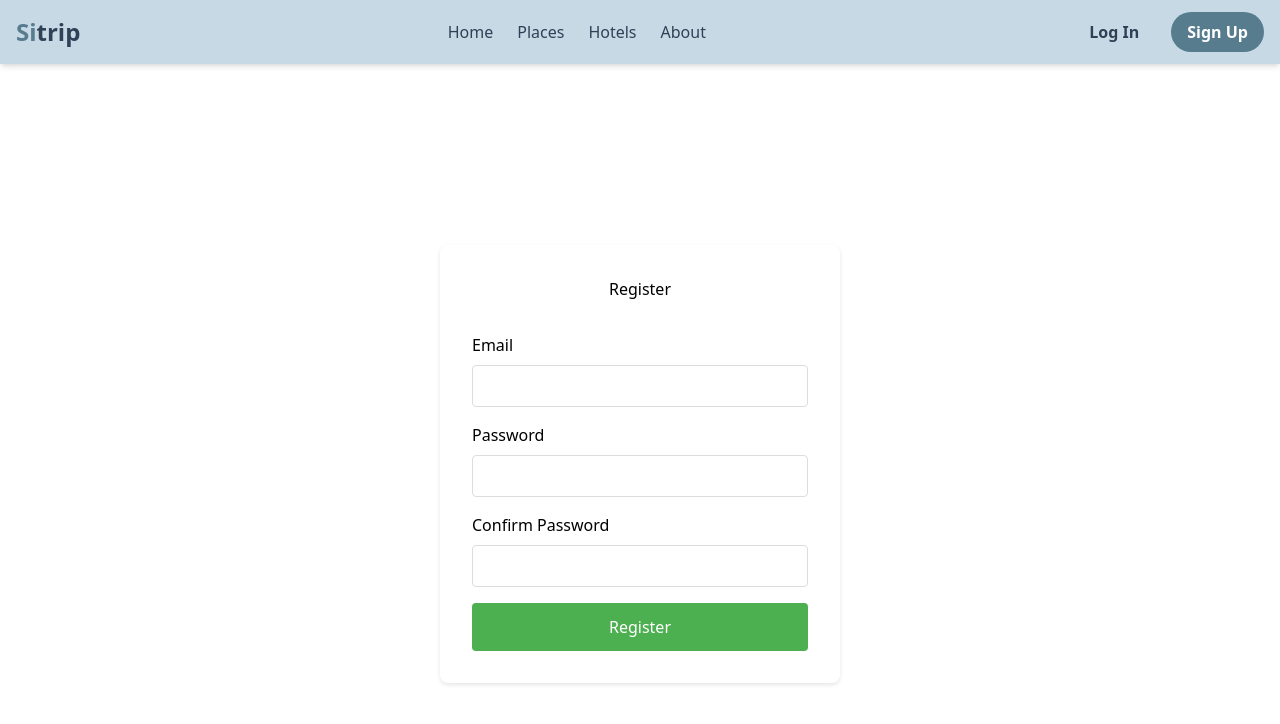
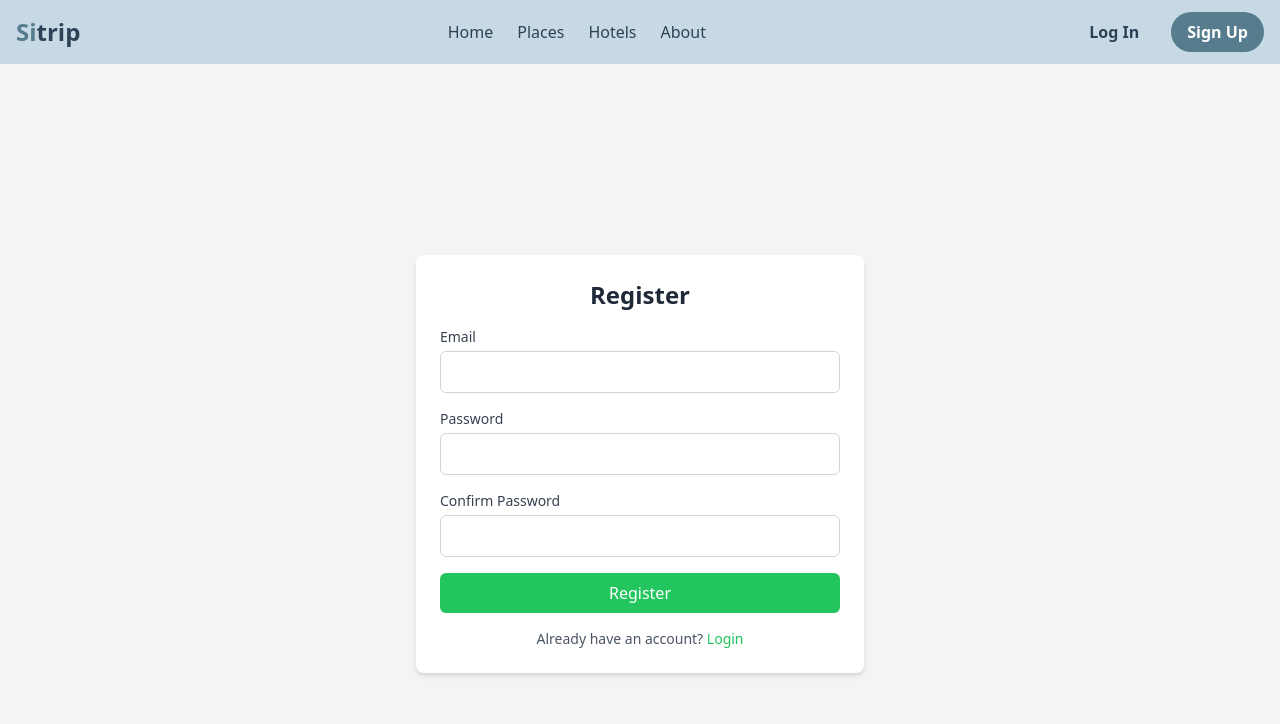
Before and after one commit to mjkhader/SITRIPROJECT, a Vue app: page /register in a window 1280 px wide. Shown: the top 724 px of the page. Built offline with nearby package versions, Linux system fonts and the light colour scheme; the HTML template or start-up script is replaced by a standard one.

Commit message:
using tailwind

```diff
--- a/src/views/auth/LoginView.vue
+++ b/src/views/auth/LoginView.vue
@@ -17,10 +17,10 @@ async function handleLogin() {
     // Check if there's a stored route in localStorage
     const redirectTo = localStorage.getItem("redirectTo");
     if (redirectTo) {
-      localStorage.removeItem("redirectTo"); // Clear the stored route after use
-      router.push(redirectTo); // Redirect to the stored route
+      localStorage.removeItem("redirectTo"); // Clear stored route
+      router.push(redirectTo);
     } else {
-      router.push("/"); // Default to home if no route is stored
+      router.push("/"); // Default redirect
     }
   } catch (error) {
     errorMessage.value = error as string;
@@ -29,78 +29,48 @@ async function handleLogin() {
 </script>
 
 <template>
-  <div class="auth-container">
-    <form @submit.prevent="handleLogin" class="auth-form">
+  <div class="flex justify-center items-center min-h-screen bg-gray-100 p-4">
+    <form @submit.prevent="handleLogin" class="bg-white p-6 rounded-lg shadow-md w-full max-w-md">
+      <h2 class="text-2xl font-semibold text-center text-gray-800 mb-4">Login</h2>
 
-      <div class="form-group">
-        <label for="email">Email</label>
-        <input id="email" type="email" v-model="email" required />
+      <div class="mb-4">
+        <label for="email" class="block text-sm font-medium text-gray-700">Email</label>
+        <input
+          id="email"
+          type="email"
+          v-model="email"
+          required
+          class="mt-1 block w-full p-2 border border-gray-300 rounded-md focus:outline-none focus:ring-green-500 focus:border-green-500"
+        />
       </div>
 
-      <div class="form-group">
-        <label for="password">Password</label>
-        <input id="password" type="password" v-model="password" required />
+      <div class="mb-4">
+        <label for="password" class="block text-sm font-medium text-gray-700">Password</label>
+        <input
+          id="password"
+          type="password"
+          v-model="password"
+          required
+          class="mt-1 block w-full p-2 border border-gray-300 rounded-md focus:outline-none focus:ring-green-500 focus:border-green-500"
+        />
       </div>
 
-      <div v-if="errorMessage" class="error-message">{{ errorMessage }}</div>
+      <div v-if="errorMessage" class="text-red-500 text-sm mb-4">
+        {{ errorMessage }}
+      </div>
 
-      <button type="submit" :disabled="authStore.loading">
+      <button
+        type="submit"
+        :disabled="authStore.loading"
+        class="w-full bg-green-500 text-white py-2 rounded-md font-medium hover:bg-green-600 transition disabled:bg-gray-400"
+      >
         {{ authStore.loading ? "Logging in..." : "Login" }}
       </button>
+
+      <p class="mt-4 text-sm text-center text-gray-600">
+        Don't have an account?
+        <router-link to="/register" class="text-green-500 hover:underline">Sign Up</router-link>
+      </p>
     </form>
   </div>
 </template>
-
-<style scoped>
-.auth-container {
-  display: flex;
-  justify-content: center;
-  align-items: center;
-  min-height: 100vh;
-  padding: 2rem;
-}
-
-.auth-form {
-  background: white;
-  padding: 2rem;
-  border-radius: 8px;
-  box-shadow: 0 2px 4px rgba(0, 0, 0, 0.1);
-  width: 100%;
-  max-width: 400px;
-}
-
-.form-group {
-  margin-bottom: 1rem;
-}
-
-label {
-  display: block;
-  margin-bottom: 0.5rem;
-}
-
-input {
-  width: 100%;
-  padding: 0.5rem;
-  border: 1px solid #ddd;
-  border-radius: 4px;
-}
-
-.error-message {
-  color: red;
-  margin-bottom: 1rem;
-}
-
-button {
-  width: 100%;
-  padding: 0.75rem;
-  background: #4caf50;
-  color: white;
-  border: none;
-  border-radius: 4px;
-  cursor: pointer;
-}
-
-button:disabled {
-  background: #ccc;
-}
-</style>
--- a/src/views/auth/RegisterView.vue
+++ b/src/views/auth/RegisterView.vue
@@ -1,35 +1,35 @@
 <script setup lang="ts">
-import { ref } from 'vue';
-import { useRouter } from 'vue-router';
-import { useAuthStore } from '../../stores/auth';
-import type { RegisterData } from '../../types/user';
+import { ref } from "vue";
+import { useRouter } from "vue-router";
+import { useAuthStore } from "../../stores/auth";
+import type { RegisterData } from "../../types/user";
 
 const router = useRouter();
 const authStore = useAuthStore();
 
 const formData = ref<RegisterData>({
-  email: '',
-  password: '',
-  confirmPassword: '',
+  email: "",
+  password: "",
+  confirmPassword: "",
 });
 
-const errorMessage = ref('');
+const errorMessage = ref("");
 
 async function handleSubmit() {
   if (formData.value.password !== formData.value.confirmPassword) {
-    errorMessage.value = 'Passwords do not match';
+    errorMessage.value = "Passwords do not match";
     return;
   }
 
   // Check if email is valid
   if (!formData.value.email || !formData.value.email.trim()) {
-    errorMessage.value = 'Email is required';
+    errorMessage.value = "Email is required";
     return;
   }
 
   try {
     await authStore.register(formData.value.email, formData.value.password);
-    router.push('/'); // Redirect to home after successful registration
+    router.push("/"); // Redirect to home after successful registration
   } catch (error) {
     errorMessage.value = error as string;
   }
@@ -37,106 +37,74 @@ async function handleSubmit() {
 </script>
 
 <template>
-  <div class="register-container">
-    <form @submit.prevent="handleSubmit" class="register-form">
-      <h2>Register</h2>
+  <div class="flex justify-center items-center min-h-screen bg-gray-100 p-4">
+    <form
+      @submit.prevent="handleSubmit"
+      class="bg-white p-6 rounded-lg shadow-md w-full max-w-md"
+    >
+      <h2 class="text-2xl font-semibold text-center text-gray-800 mb-4">
+        Register
+      </h2>
 
-      <div class="form-group">
-        <label for="email">Email</label>
+      <div class="mb-4">
+        <label for="email" class="block text-sm font-medium text-gray-700"
+          >Email</label
+        >
         <input
           id="email"
           type="email"
           v-model="formData.email"
           required
+          class="mt-1 block w-full p-2 border border-gray-300 rounded-md focus:outline-none focus:ring-green-500 focus:border-green-500"
         />
       </div>
 
-      <div class="form-group">
-        <label for="password">Password</label>
+      <div class="mb-4">
+        <label for="password" class="block text-sm font-medium text-gray-700"
+          >Password</label
+        >
         <input
           id="password"
           type="password"
           v-model="formData.password"
           required
+          class="mt-1 block w-full p-2 border border-gray-300 rounded-md focus:outline-none focus:ring-green-500 focus:border-green-500"
         />
       </div>
 
-      <div class="form-group">
-        <label for="confirmPassword">Confirm Password</label>
+      <div class="mb-4">
+        <label
+          for="confirmPassword"
+          class="block text-sm font-medium text-gray-700"
+          >Confirm Password</label
+        >
         <input
           id="confirmPassword"
           type="password"
           v-model="formData.confirmPassword"
           required
+          class="mt-1 block w-full p-2 border border-gray-300 rounded-md focus:outline-none focus:ring-green-500 focus:border-green-500"
         />
       </div>
 
-      <div v-if="errorMessage" class="error-message">
+      <div v-if="errorMessage" class="text-red-500 text-sm mb-4">
         {{ errorMessage }}
       </div>
 
-      <button type="submit" :disabled="authStore.loading">
-        {{ authStore.loading ? 'Registering...' : 'Register' }}
+      <button
+        type="submit"
+        :disabled="authStore.loading"
+        class="w-full bg-green-500 text-white py-2 rounded-md font-medium hover:bg-green-600 transition disabled:bg-gray-400"
+      >
+        {{ authStore.loading ? "Registering..." : "Register" }}
       </button>
+
+      <p class="mt-4 text-sm text-center text-gray-600">
+        Already have an account?
+        <router-link to="/login" class="text-green-500 hover:underline"
+          >Login</router-link
+        >
+      </p>
     </form>
   </div>
 </template>
-
-<style lang="scss" scoped>
-.register-container {
-  display: flex;
-  justify-content: center;
-  align-items: center;
-  min-height: 100vh;
-  padding: 2rem;
-}
-
-.register-form {
-  background: white;
-  padding: 2rem;
-  border-radius: 8px;
-  box-shadow: 0 2px 4px rgba(0, 0, 0, 0.1);
-  width: 100%;
-  max-width: 400px;
-
-  h2 {
-    text-align: center;
-    margin-bottom: 2rem;
-  }
-}
-
-.form-group {
-  margin-bottom: 1rem;
-
-  label {
-    display: block;
-    margin-bottom: 0.5rem;
-  }
-
-  input {
-    width: 100%;
-    padding: 0.5rem;
-    border: 1px solid #ddd;
-    border-radius: 4px;
-  }
-}
-
-.error-message {
-  color: red;
-  margin-bottom: 1rem;
-}
-
-button {
-  width: 100%;
-  padding: 0.75rem;
-  background: #4CAF50;
-  color: white;
-  border: none;
-  border-radius: 4px;
-  cursor: pointer;
-
-  &:disabled {
-    background: #ccc;
-  }
-}
-</style>
```
